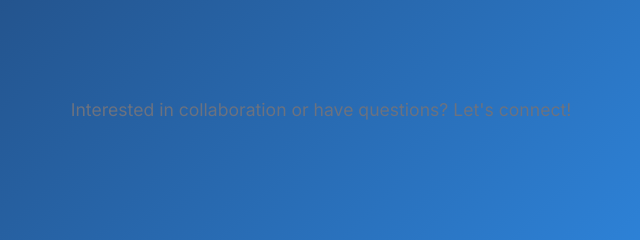
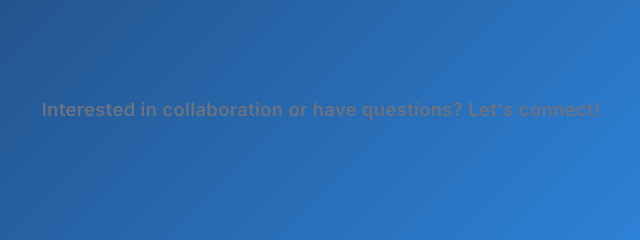
Before and after one commit to zilcondrea/GordonZhu-Profile, a plain HTML site: page public/index.html in a window 1280 px wide. Shown: the part 2748-2988 px from the top of the page, 623-1263 px from the left. Drawn offline with nearby package versions, Linux system fonts and the light colour scheme; no server answers.

Commit message:
Style contact message: gold business color

```diff
--- a/public/css/styles.css
+++ b/public/css/styles.css
@@ -618,8 +618,10 @@ section {
 
 .contact-message {
   text-align: center;
-  font-size: 1.1rem;
-  color: rgba(255, 255, 255, 0.95);
+  font-size: 1.15rem;
+  font-weight: 600;
+  color: #E6A817;
+  letter-spacing: 0.02em;
 }
 
 /* ===========================
```
